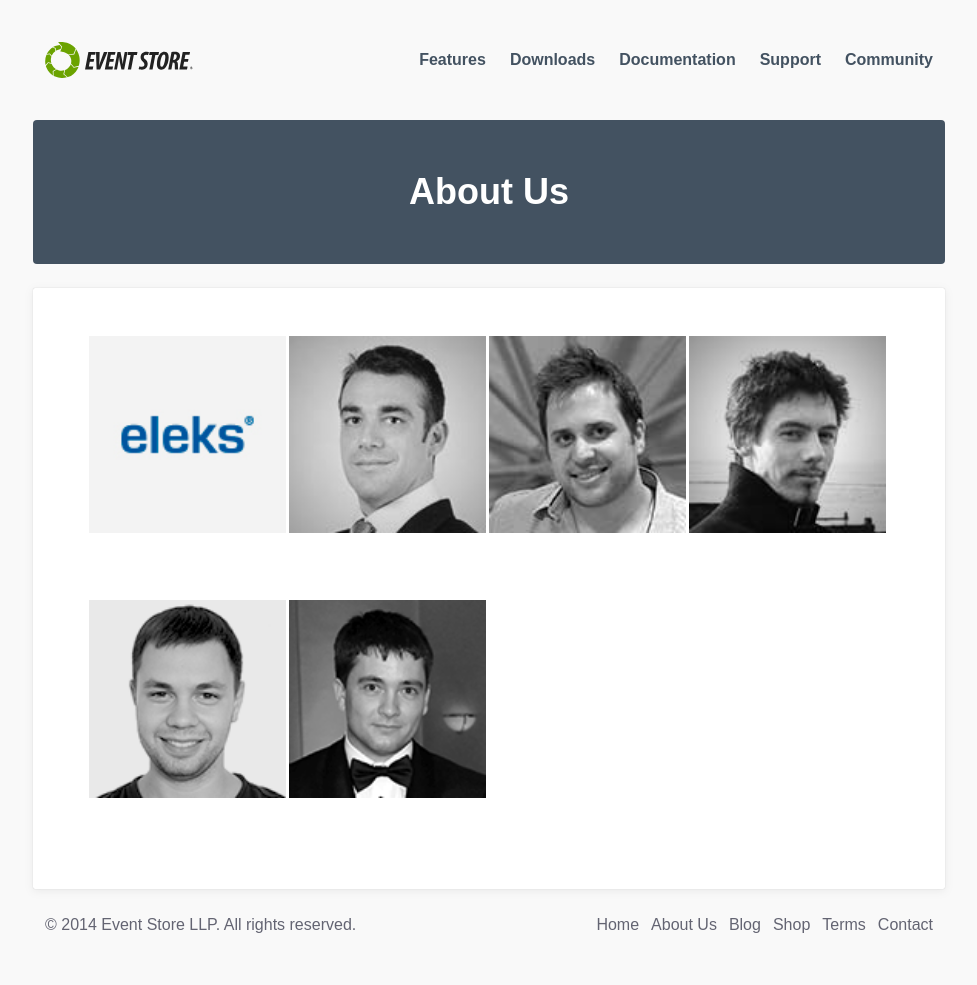
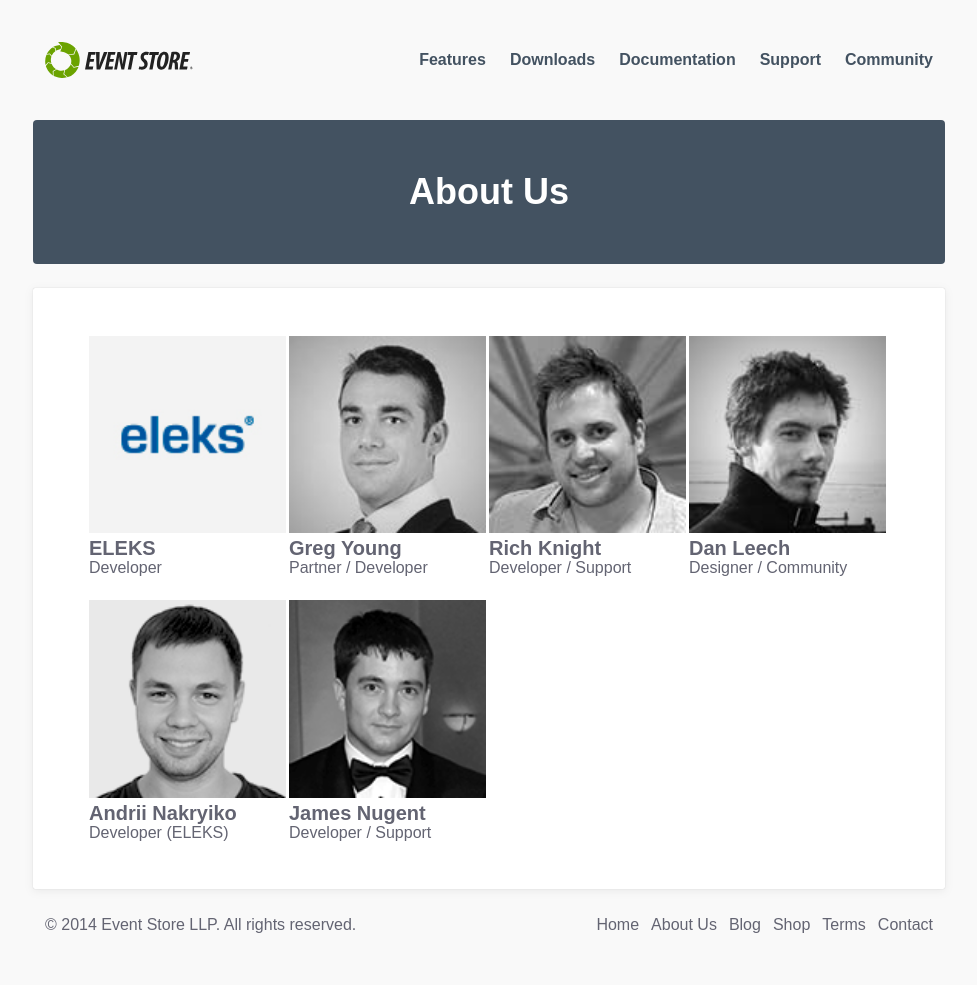
Before and after one commit to sandboxorg/geteventstore.com, a Jekyll site: the page built from about/index.html, in a window 1280 px wide. Shown: the whole page, without its empty margins (151-1128 px from the left). Built offline with Jekyll 4.4.1, drawn with Linux system fonts in a browser that asks for light colours; Markdown is read by kramdown in place of the engine named in the settings.

Commit message:
Fixed font colour

```diff
--- a/_sass/_page.scss
+++ b/_sass/_page.scss
@@ -117,7 +117,6 @@
 	margin: 0;
 	padding: 0;
 	list-style: none;
-	color: $white;
 	li {
 		margin: 0;
 		padding: 0;
--- a/css/main.css
+++ b/css/main.css
@@ -209,8 +209,7 @@ pre {
   width: 50rem !important;
   margin: 0;
   padding: 0;
-  list-style: none;
-  color: white; }
+  list-style: none; }
   .team-list li {
     margin: 0;
     padding: 0;
```
